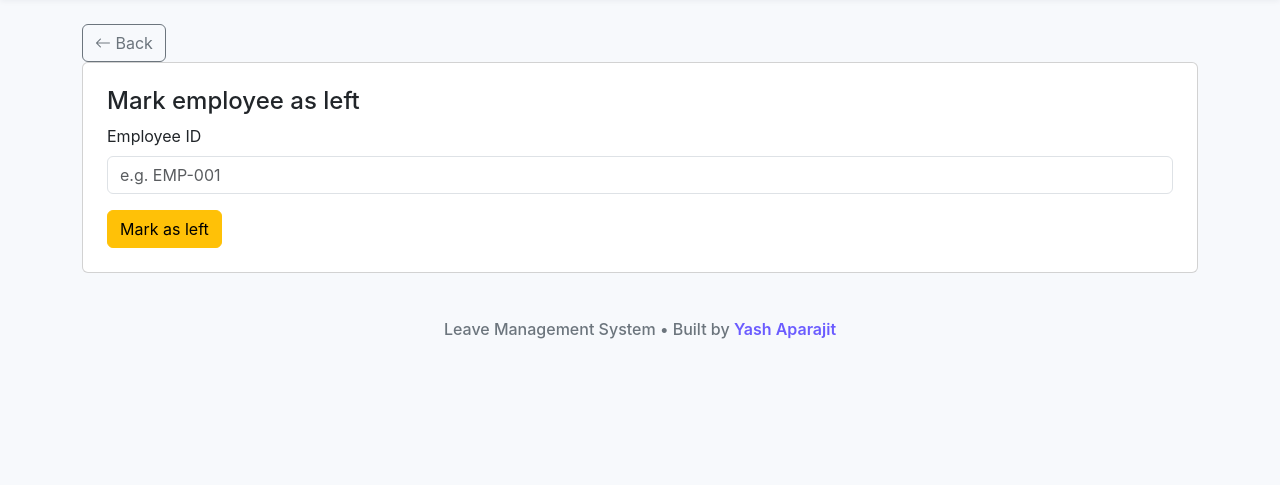
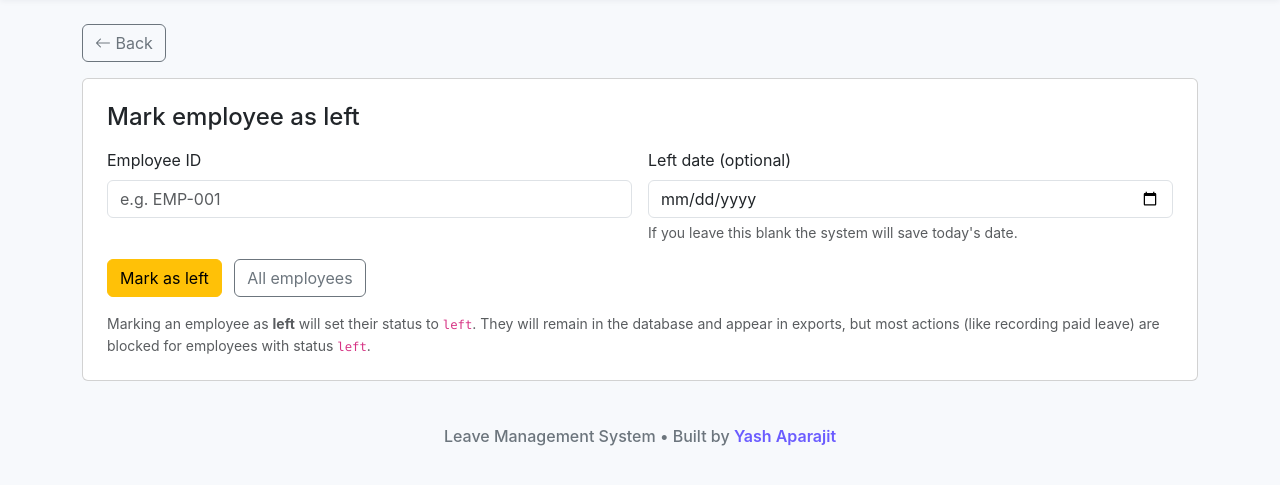
Before and after one commit to Yash-Aparajit/Leave-Management-System, a Flask app: page /employees/remove in a window 1280 px wide. Shown: the part 55-540 px from the top of the page. Run offline with Flask 3, Linux system fonts and the light colour scheme; the visitor is signed in with stand-in values (Sample User, id 1).

Commit message:
Update remove_employee.html

```diff
--- a/templates/remove_employee.html
+++ b/templates/remove_employee.html
@@ -1,17 +1,33 @@
 {% extends 'base.html' %}
-{% block title %}Remove employee{% endblock %}
+{% block title %}Mark employee as left{% endblock %}
 
 {% block content %}
 <a class="btn btn-outline-secondary back-btn" href="{{ url_for('index') }}"><i class="bi bi-arrow-left"></i> Back</a>
 
-<div class="card p-4">
-  <h4>Mark employee as left</h4>
-  <form method="post">
-    <div class="mb-3">
+<div class="card p-4 mt-3">
+  <h4 class="mb-3">Mark employee as left</h4>
+
+  <form method="post" class="row g-3">
+    <div class="col-md-6">
       <label class="form-label">Employee ID</label>
       <input name="employee_id" class="form-control" placeholder="e.g. EMP-001" required>
     </div>
-    <button class="btn btn-warning">Mark as left</button>
+
+    <div class="col-md-6">
+      <label class="form-label">Left date (optional)</label>
+      <input name="left_date" type="date" class="form-control" placeholder="Leave blank to use today">
+      <div class="form-text">If you leave this blank the system will save today's date.</div>
+    </div>
+
+    <div class="col-12">
+      <button class="btn btn-warning">Mark as left</button>
+      <a class="btn btn-outline-secondary ms-2" href="{{ url_for('employees_list') }}">All employees</a>
+    </div>
   </form>
+
+  <div class="mt-3 small text-muted">
+    Marking an employee as <strong>left</strong> will set their status to <code>left</code>. They will remain in the database
+    and appear in exports, but most actions (like recording paid leave) are blocked for employees with status <code>left</code>.
+  </div>
 </div>
 {% endblock %}
```
